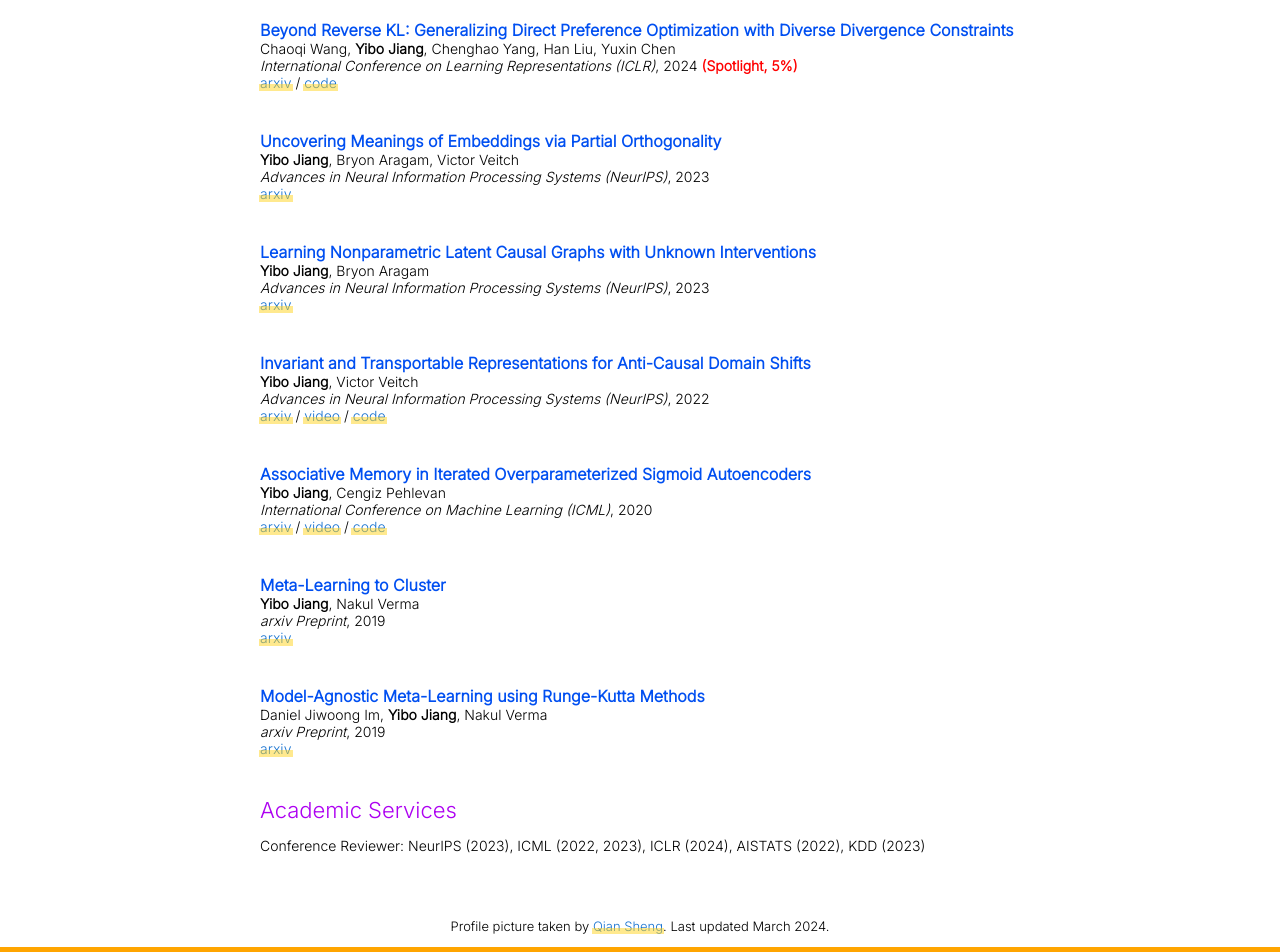
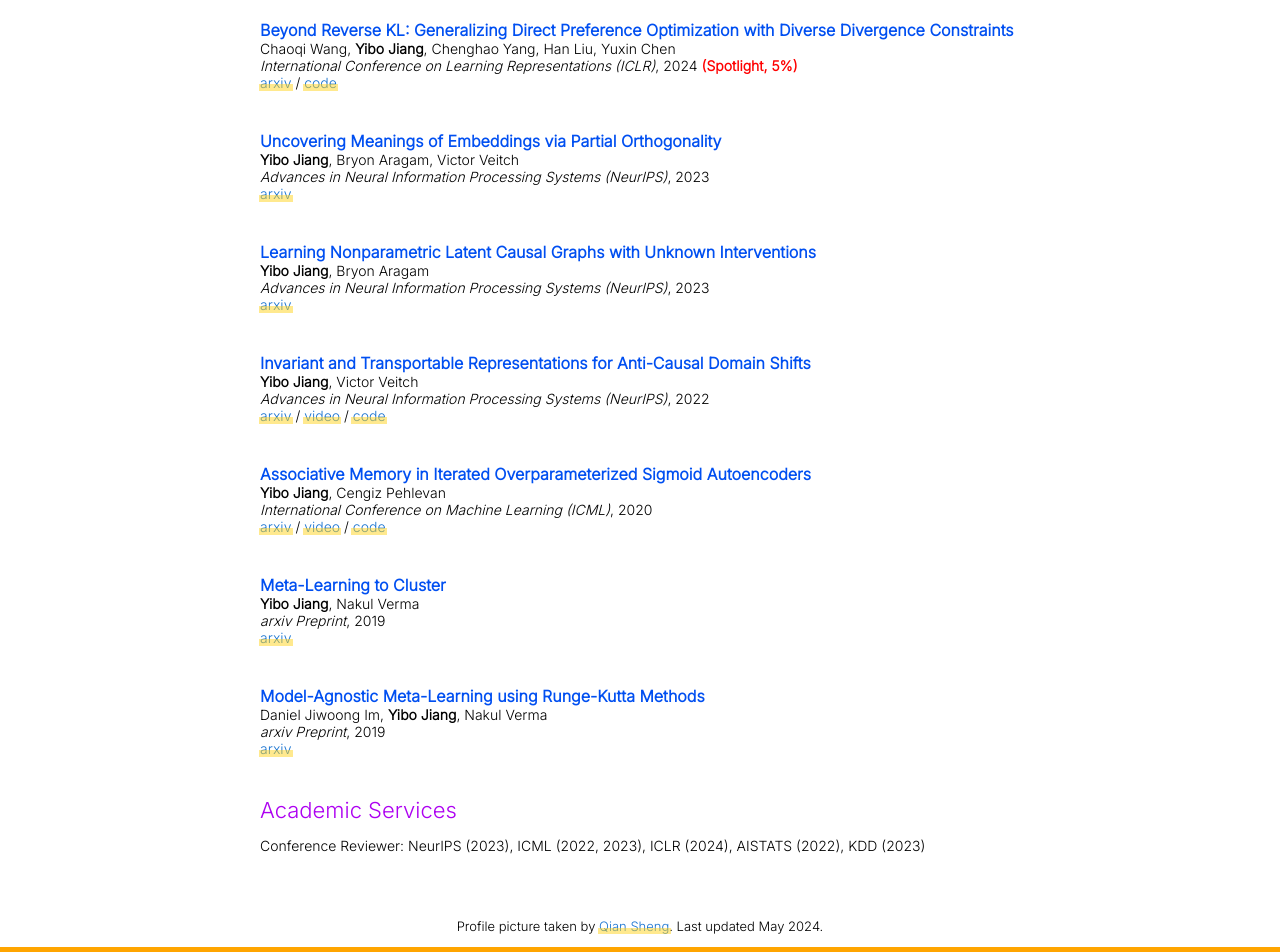
Before and after one commit to ybjiaang/ybjiaang.github.io, a Jekyll site: the page built from _posts/2024-3-16-origin.markdown, in a window 1280 px wide. Shown: the part 705-1657 px from the top of the page. Built offline with Jekyll 4.4.1, drawn with Linux system fonts in a browser that asks for light colours.

Commit message:
Update default.html

```diff
--- a/_layouts/default.html
+++ b/_layouts/default.html
@@ -186,7 +186,7 @@
             <td style="padding:0px">
               <br>
               <p style="text-align:center;font-size:small;">
-                Profile picture taken by <a style="font-size:small;" href="https://www.instagram.com/qsqsqsqsqsqssss/">Qian Sheng</a>. Last updated March 2024.
+                Profile picture taken by <a style="font-size:small;" href="https://www.instagram.com/qsqsqsqsqsqssss/">Qian Sheng</a>. Last updated May 2024.
               </p>
             </td>
           </tr>
```
